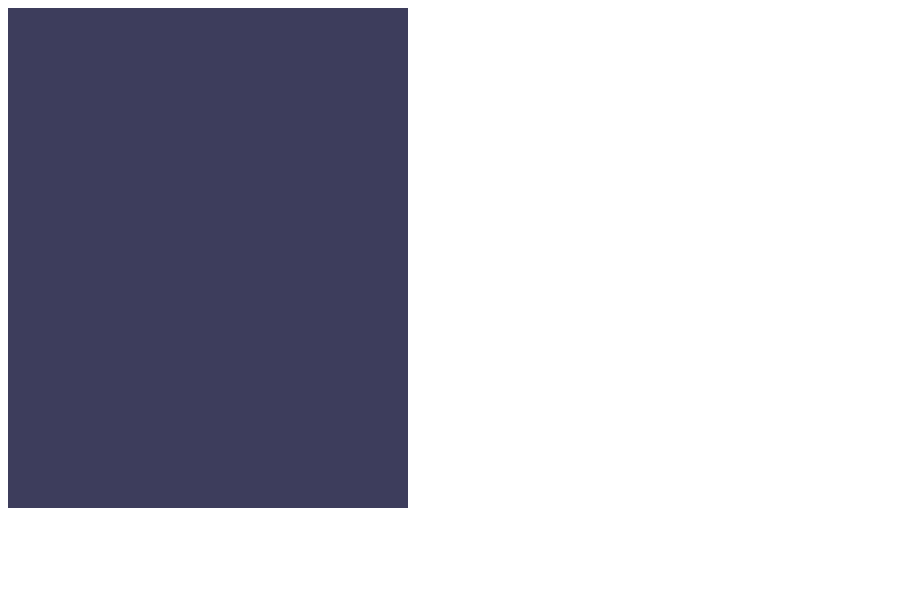
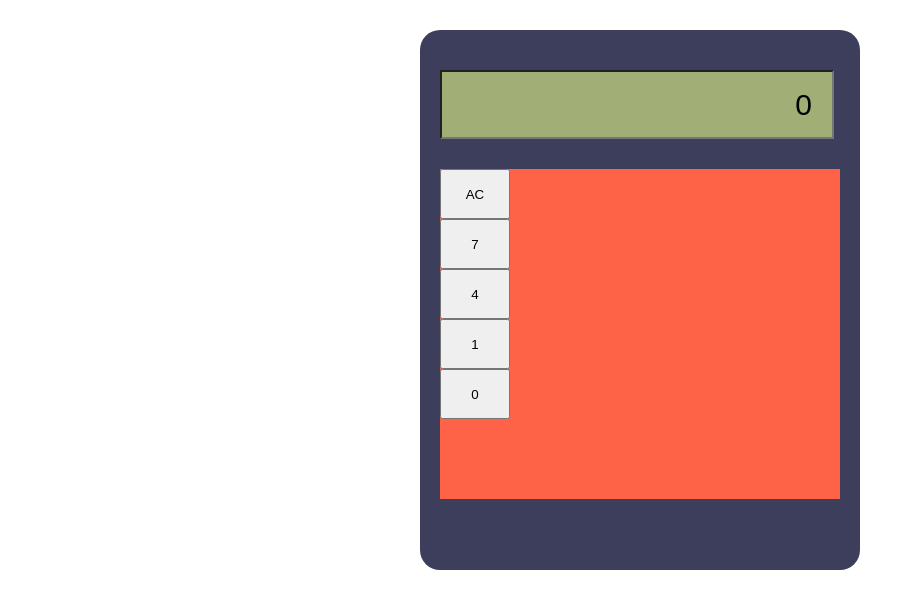
Before and after one commit to Samikshanikhare/calculator, a plain HTML site: page index.html in a window 1280 px wide. Shown: the whole page, without its empty margins (0-915 px from the left). Drawn offline with Linux system fonts and the light colour scheme.

Commit message:
screen and button added

```diff
--- a/index.html
+++ b/index.html
@@ -9,12 +9,46 @@
             height: 500px;
             width: 400px;
             background-color: #3D3D5C;
+            margin: 30px auto;
+            border-radius: 20px;
+            padding: 20px;
+        }
+        .screen{
+            height: 25px;
+            width: 350px;
+            margin: 20px auto;
+            text-align: end;
+            font-size: 30px;
+            background-color: #A1AF77;
+            padding: 20px;
+            margin-bottom: 30px;
+        }
+        .button{
+            height: 330px;
+            background-color: tomato;
+            display: flex;
+            flex-direction: column;
+        }
+        .btn{
+            width: 70px;
+            height: 50px;
+            text-align: center;
+            padding: 10px 0px;
         }
 
     </style>
 </head>
 <body>
     <div class="calculator-body">
+        <input type="text" value="0" class="screen">
+        <div class="button">
+            <button class="btn">AC</button>
+            <button class="btn">7</button>
+            <button class="btn">4</button>
+            <button class="btn">1</button>
+            <button class="btn">0</button>
+
+        </div>
 
 
     </div>
```
